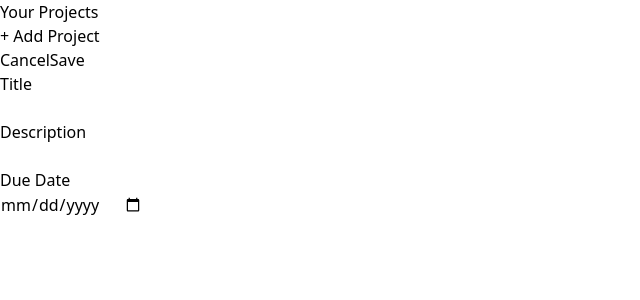
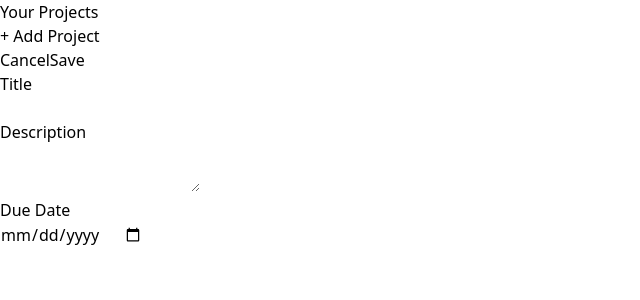
Before and after one commit to MiloszWrobel/Project-Managment-Website-Revisit, a React (Vite) app: page / in a window 1280 px wide. Both pictures are taken after a click on the button "Create a new project". Shown: the top 300 px of the page, without its empty margins (0-640 px from the left). Built offline with nearby package versions, Linux system fonts and the light colour scheme.

Commit message:
Created the project component and a fall back page if no project is selected

```diff
--- a/src/App.jsx
+++ b/src/App.jsx
@@ -3,10 +3,10 @@ import MainSection from "./components/MainSection";
 
 function App() {
   return (
-    <div className="flex h-screen">
+    <main className="flex h-screen ">
       <Sidebar />
       <MainSection />
-    </div>
+    </main>
   );
 }
 
--- a/src/components/MainSection.jsx
+++ b/src/components/MainSection.jsx
@@ -6,13 +6,13 @@ export default function MainSection() {
   const [projectSelected, setProjectSelected] = useState(false);
 
   function handleClick() {
-    setProjectSelected(true);
+    setProjectSelected((prevValue) => !prevValue);
   }
 
   return (
     <>
       {projectSelected ? (
-        <Project />
+        <Project handleClick={handleClick} />
       ) : (
         <NoProjectSelected handleClick={handleClick} />
       )}
--- a/src/components/Project.jsx
+++ b/src/components/Project.jsx
@@ -1,8 +1,11 @@
-export default function Project() {
+export default function Project({ handleClick }) {
   return (
     <section className="flex-1 p-8 bg-stone-100 text-stone-700 rounded-lg shadow-md flex flex-col mt-8 w-3/4">
       <div className="flex w-3/5 mb-4 justify-end">
-        <button className="px-4 py-2 mr-2 rounded-md bg-stone-100 text-stone-900">
+        <button
+          className="px-4 py-2 mr-2 rounded-md bg-stone-100 text-stone-900"
+          onClick={handleClick}
+        >
           Cancel
         </button>
         <button className="px-4 py-2 rounded-md bg-stone-700 text-stone-50 hover:bg-stone-950">
@@ -13,7 +16,7 @@ export default function Project() {
         <h3 className="font-bold">Title</h3>
         <input className="w-3/5 p-2 border-b-2 rounded-sm border-stone-300 bg-stone-200 text-stone-600 focus:outline-none focus:border-stone-600" />
         <h3 className="font-bold">Description</h3>
-        <input className="w-3/5 p-2 border-b-2 rounded-sm border-stone-300 bg-stone-200 text-stone-600 focus:outline-none focus:border-stone-600" />
+        <textarea className="w-3/5 p-2 border-b-2 rounded-sm border-stone-300 bg-stone-200 text-stone-600 focus:outline-none focus:border-stone-600" />
         <h3 className="font-bold">Due Date</h3>
         <input
           className="w-3/5 p-2 border-b-2 rounded-sm border-stone-300 bg-stone-200 text-stone-600 focus:outline-none focus:border-stone-600"
--- a/src/components/Sidebar.jsx
+++ b/src/components/Sidebar.jsx
@@ -1,12 +1,14 @@
 export default function Sidebar() {
   return (
-    <aside className="w-1/3 px-8 py-16 bg-stone-900 text-stone-50 md:w-72 rounded-r-xl mt-8">
+    <aside className="w-1/3 px-8 py-16 bg-stone-900 text-stone-50 md:w-72 rounded-r-3xl mt-8">
       <h2 className="mb-8 font-bold uppercase md:text-xl text-stone-200">
         Your Projects
       </h2>
-      <button className="w-auto text-left px-2 py-1 rounded-lg my-1 bg-stone-800 hover:text-stone-200 hover:bg-stone-700">
-        + Add Project
-      </button>
+      <div>
+        <button className="w-auto text-left px-4 py-2 rounded-lg my-1 bg-stone-800 hover:text-stone-200 hover:bg-stone-600">
+          + Add Project
+        </button>
+      </div>
     </aside>
   );
 }
```
Also changed, not shown: src/components/Input.jsx (added).
